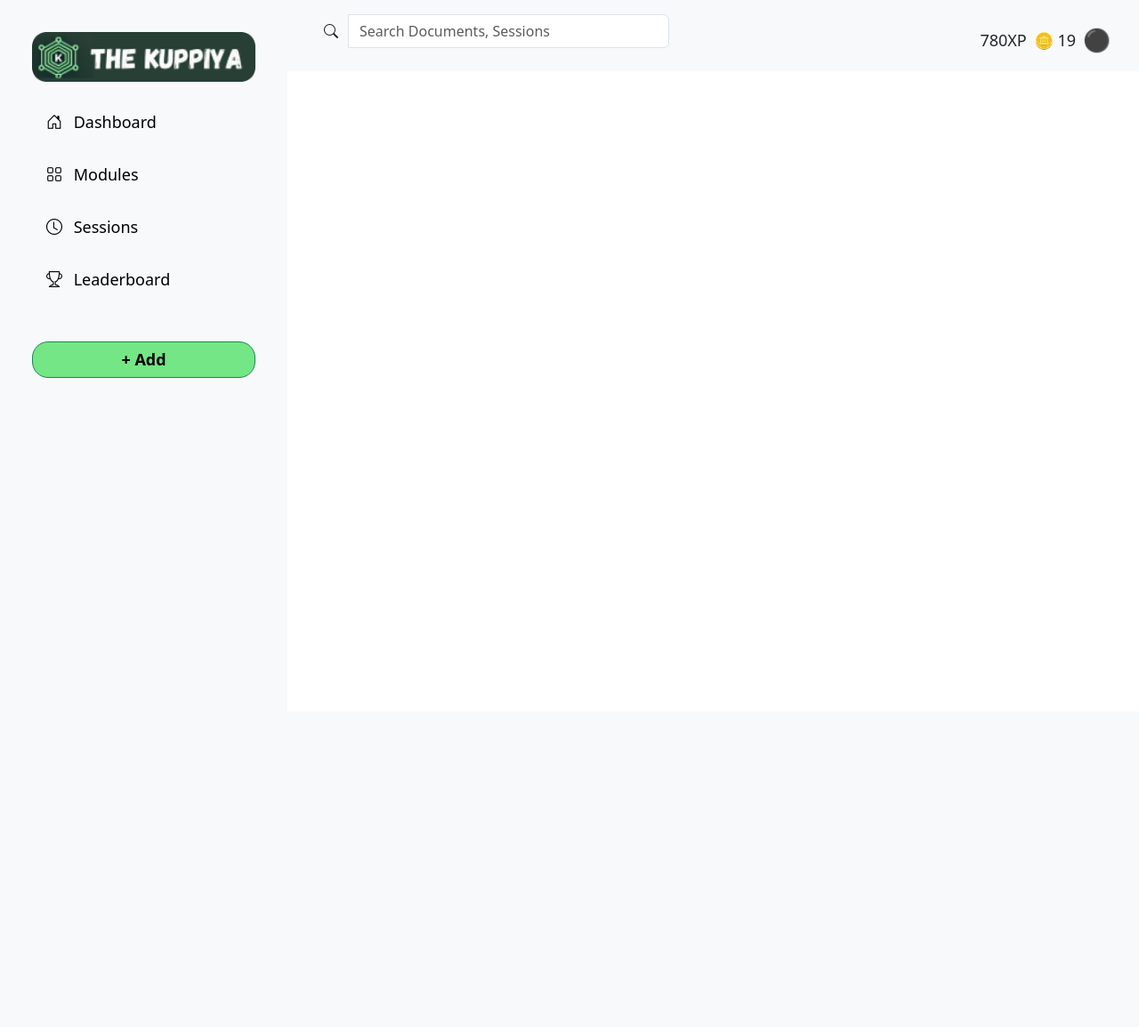
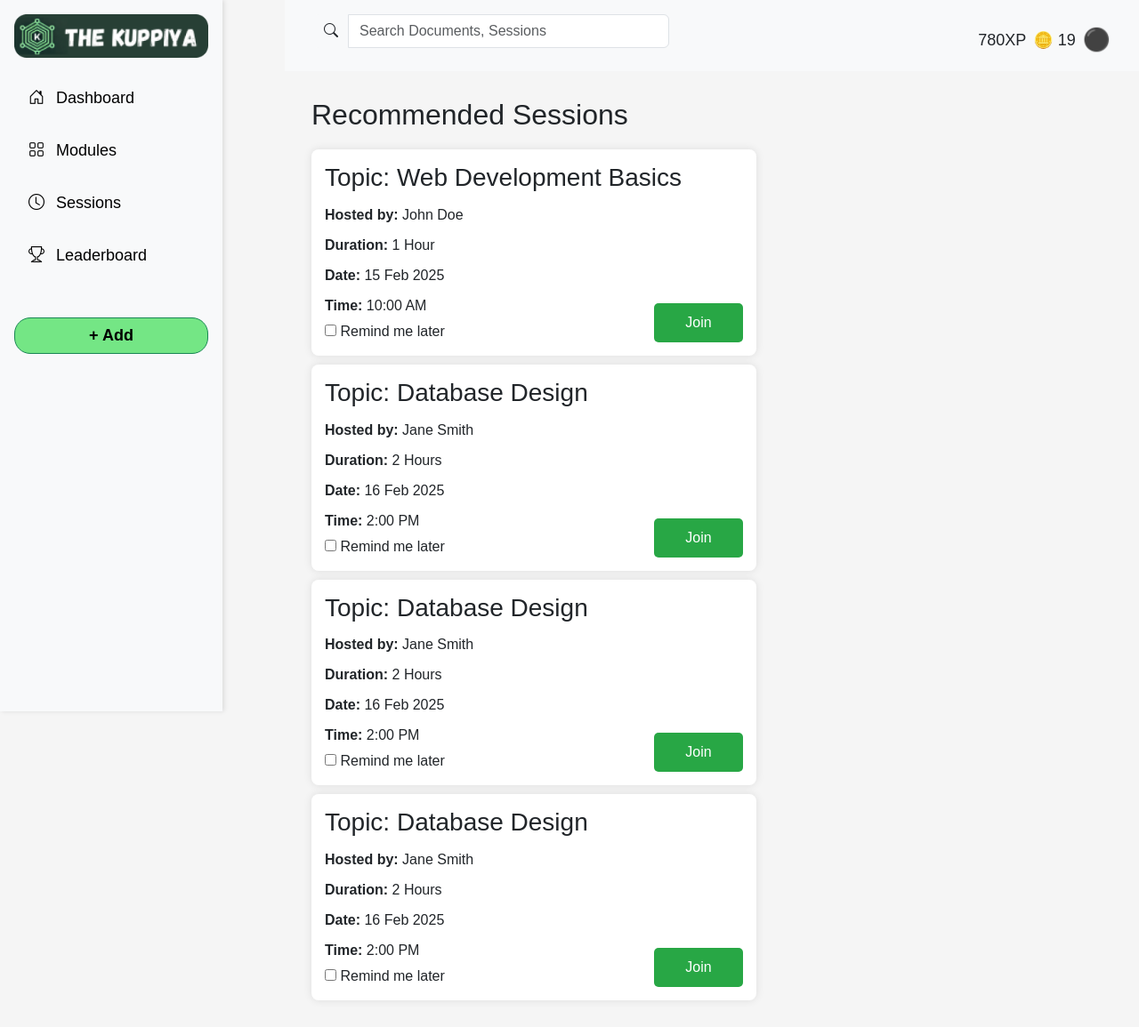
Before and after one commit to RahulJAY03/Computing-Group-Project, a PHP site: page /sessions.php in a window 1280 px wide. Shown: the whole page at 89% size. Before the commit the page ends 425 px from the top, so only its background shows below. Run offline with PHP 8.4, Linux system fonts and the light colour scheme.

Commit message:
me tika hadnn maame

```diff
--- /dev/null
+++ b/assets/css/sessions.css
@@ -0,0 +1,58 @@
+body {
+    font-family: Arial, sans-serif;
+    margin: 0;
+    padding: 0;
+    background-color: #f5f5f5;
+}
+.sessions-container {
+    margin-left: 320px; /* Push content to the right */
+    padding: 30px;
+    max-width: calc(100% - 320px); /* Prevents overflow */
+}
+
+h2 {
+    text-align: left;
+    margin-bottom: 20px;
+}
+
+.sessions-grid {
+    display: grid;
+    grid-template-columns: repeat(auto-fit, minmax(500px, 250px)); /* Shorter cards */
+    gap: 10px;
+    justify-content: flex-start; /* Align to the left */
+}
+
+.session-card {
+    background: white;
+    padding: 15px;
+    border-radius: 8px;
+    box-shadow: 0 0 10px rgba(0, 0, 0, 0.1);
+    text-align: left; /* Align text to the left */
+    display: flex;
+    flex-direction: column;
+    justify-content: space-between; /* Push content to top and button to bottom */
+    min-height: 160px; /* Adjust height to maintain structure */
+    position: relative; /* Needed to position button properly */
+}
+
+.session-card p {
+    margin: 5px 0;
+}
+
+.join-btn {
+    background-color: #28a745;
+    color: white;
+    border: none;
+    padding: 10px 20px; /* Adjust padding for better size */
+    cursor: pointer;
+    border-radius: 5px;
+    position: absolute;
+    bottom: 15px;
+    right: 15px;
+    width: 100px;  /* Adjust this to increase width */
+    text-align: center; /* Ensure text stays centered */
+}
+
+.join-btn:hover {
+    background-color: #218838;
+}
--- a/assets/css/style.css
+++ b/assets/css/style.css
@@ -1,16 +1,14 @@
 .sidebar {
-    width: 323px;
-    height: 100vh;
-    background: #f8f9fa; /* Light background */
-    padding: 20px;
     position: fixed;
     left: 0;
     top: 0;
-    z-index: 1050; /* Increase z-index to ensure it's above everything */
-    transition: transform 0.3s ease;
+    width: 250px; /* Adjust as needed */
+    height: 100vh; /* Full height */
+    background-color: white; /* Ensure visibility */
+    z-index: 1000; /* Keep it on top */
+    box-shadow: 2px 0 5px rgba(0, 0, 0, 0.1); /* Optional shadow */
+}
 
-    opacity: 1 !important; /* Ensure the sidebar is fully visible */
-}
 
 
 /* Logo */
--- a/includes/sidebar.php
+++ b/includes/sidebar.php
@@ -6,21 +6,23 @@
             <img src="../assets/images/The Kuppiya 1.png" alt="Logo" class="img-fluid">
         </div>
 
-        <!-- Sidebar Menu -->
+
+        <!-- Sidebar Menu (Large screen) -->
 <div class="nav flex-column gap-3" style="font-size: 18px;">
-            <a href="#" class="nav-link text-black active">
+    <a href="index.php" class="nav-link text-black active">
         <i class="bi bi-house-door me-2"></i> Dashboard
     </a>
-            <a href="#" class="nav-link text-black">
+    <a href="modules.php" class="nav-link text-black">
         <i class="bi bi-grid me-2"></i> Modules
     </a>
-            <a href="#" class="nav-link text-black">
+    <a href="sessions.php" class="nav-link text-black">
         <i class="bi bi-clock me-2"></i> Sessions
     </a>
-            <a href="#" class="nav-link text-black">
+    <a href="leaderboard.php" class="nav-link text-black">
         <i class="bi bi-trophy me-2"></i> Leaderboard
     </a>
 </div>
+
 
         <!-- Add Button -->
         <button class="btn btn-success mt-5 w-100"
@@ -47,19 +49,20 @@
 
         <!-- Sidebar Menu -->
         <div class="nav flex-column gap-3" style="font-size: 18px;">
-            <a href="#" class="nav-link text-black active">
+            <a href="index.php" class="nav-link text-black">
                 <i class="bi bi-house-door me-2"></i> Dashboard
             </a>
-            <a href="#" class="nav-link text-black">
+            <a href="modules.php" class="nav-link text-black">
                 <i class="bi bi-grid me-2"></i> Modules
             </a>
-            <a href="#" class="nav-link text-black">
+            <a href="sessions.php" class="nav-link text-black">
                 <i class="bi bi-clock me-2"></i> Sessions
             </a>
-            <a href="#" class="nav-link text-black">
+            <a href="leaderboard.php" class="nav-link text-black">
                 <i class="bi bi-trophy me-2"></i> Leaderboard
             </a>
         </div>
+
 
         <!-- Add Button -->
         <button class="btn btn-success mt-5 w-100"
--- a/pages/sessions.php
+++ b/pages/sessions.php
@@ -7,9 +7,11 @@
     <!-- Add Bootstrap Icons CDN link -->
     <link href="https://cdnjs.cloudflare.com/ajax/libs/bootstrap-icons/1.8.1/font/bootstrap-icons.min.css" rel="stylesheet">
     <link rel="stylesheet" href="../assets/css/style.css"> <!-- Custom Styles -->
+    <link rel="stylesheet" href="../assets/css/sessions.css"> <!-- Custom Styles -->
 
 
-    <title>Document</title>
+
+    <title>sessions</title>
 </head>
 <body>
 
@@ -18,12 +20,55 @@
         include '../includes/sidebar.php'; //meee wageeeee karannnn
     ?>
 
-    <div class="content">
+     <!-- Sidebar and Navbar (To be included from separate files) -->
+     <main class="sessions-container">
+        <h2>Recommended Sessions</h2>
+        <div class="sessions-grid">
+            <div class="session-card">
+                <h3>Topic: Web Development Basics</h3>
+                <p><strong>Hosted by:</strong> John Doe</p>
+                <p><strong>Duration:</strong> 1 Hour</p>
+                <p><strong>Date:</strong> 15 Feb 2025</p>
+                <p><strong>Time:</strong> 10:00 AM</p>
+                <label><input type="checkbox"> Remind me later</label>
+                <button class="join-btn">Join</button>
+            </div>
+            <div class="session-card">
+                <h3>Topic: Database Design</h3>
+                <p><strong>Hosted by:</strong> Jane Smith</p>
+                <p><strong>Duration:</strong> 2 Hours</p>
+                <p><strong>Date:</strong> 16 Feb 2025</p>
+                <p><strong>Time:</strong> 2:00 PM</p>
+                <label><input type="checkbox"> Remind me later</label>
+                <button class="join-btn">Join</button>
+            </div>
+            <div class="session-card">
+                <h3>Topic: Database Design</h3>
+                <p><strong>Hosted by:</strong> Jane Smith</p>
+                <p><strong>Duration:</strong> 2 Hours</p>
+                <p><strong>Date:</strong> 16 Feb 2025</p>
+                <p><strong>Time:</strong> 2:00 PM</p>
+                <label><input type="checkbox"> Remind me later</label>
+                <button class="join-btn">Join</button>
+            </div>
+            <div class="session-card">
+                <h3>Topic: Database Design</h3>
+                <p><strong>Hosted by:</strong> Jane Smith</p>
+                <p><strong>Duration:</strong> 2 Hours</p>
+                <p><strong>Date:</strong> 16 Feb 2025</p>
+                <p><strong>Time:</strong> 2:00 PM</p>
+                <label><input type="checkbox"> Remind me later</label>
+                <button class="join-btn">Join</button>
+            </div>
+            <!-- Add more hardcoded session cards if needed -->
+        </div>
+    </main>
 
-    </div>
     <script src="../assets/js/script.js"></script>
 
 
 <script src="../assets/js/bootstrap.bundle.min.js"></script>
+
+
 </body>
 </html>
```
Also changed, not shown: pages/index.php (+13 -0 lines), assets/js/script.js (line endings or trailing spaces), 7 other files. Lines whose indentation alone changed are shown as unchanged.
